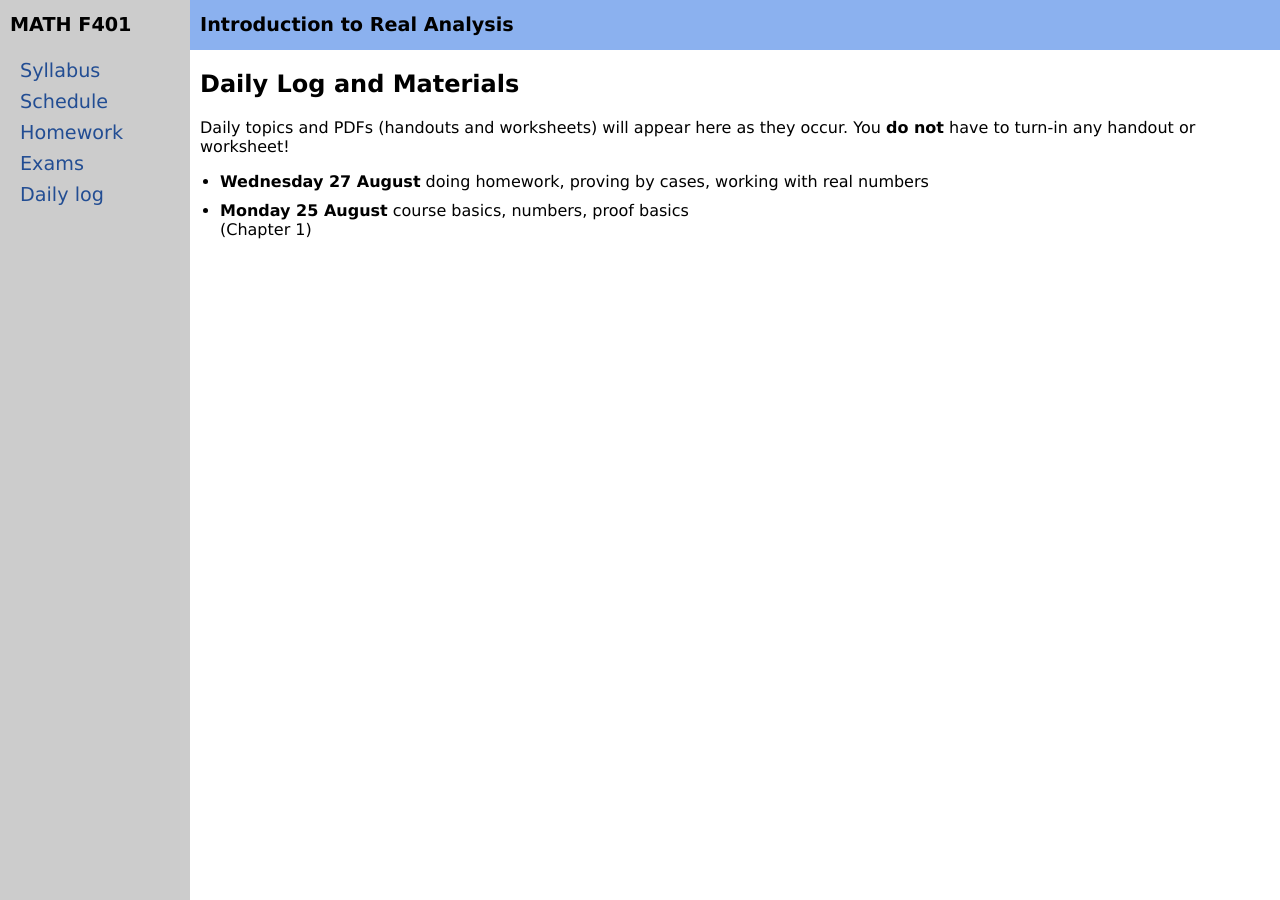
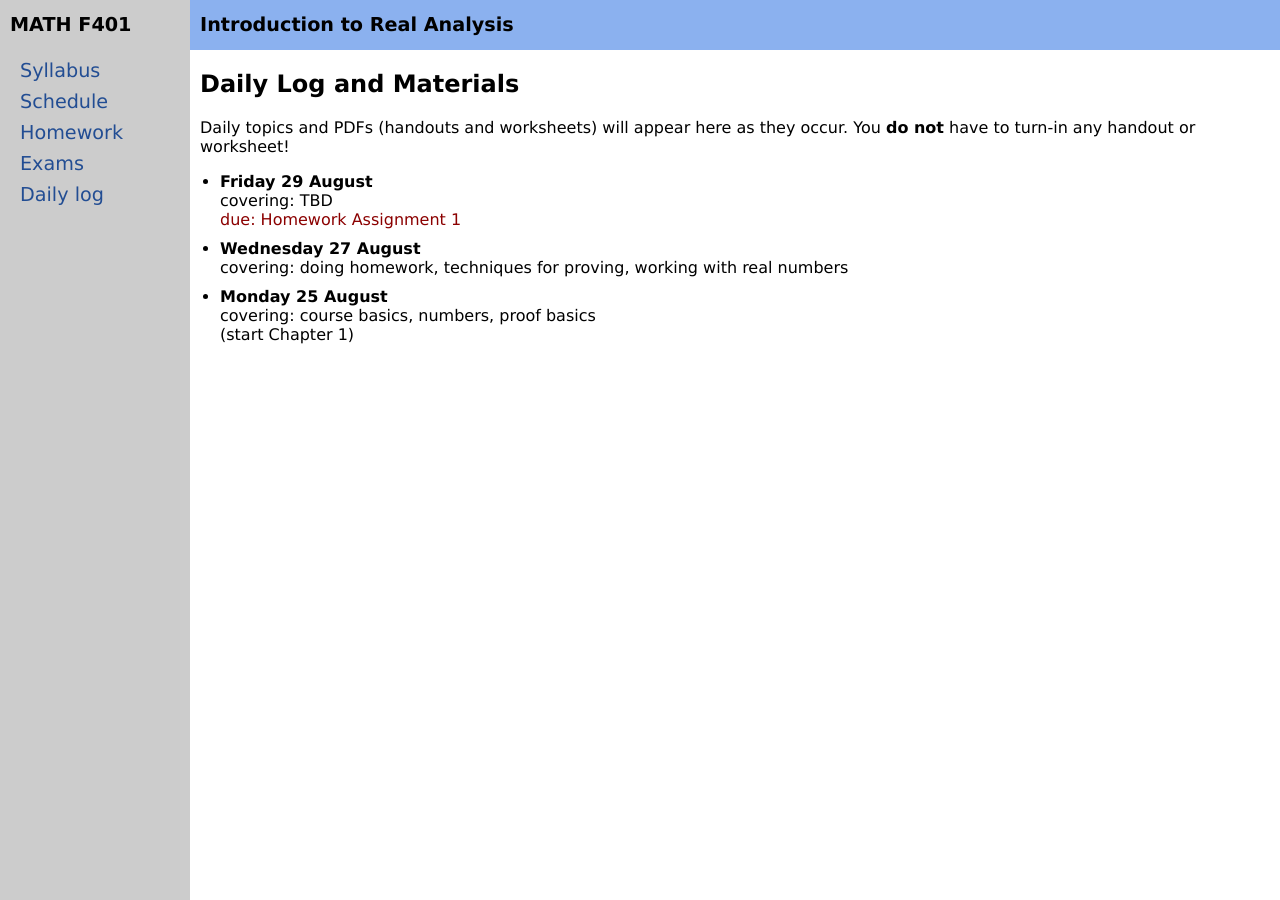
Before and after one commit to bueler/real, a Jekyll site: the page built from daily.md, in a window 1280 px wide. Built offline with Jekyll 4.4.1, drawn with Linux system fonts in a browser that asks for light colours.

Commit message:
better daily

```diff
--- a/_data/daily.yml
+++ b/_data/daily.yml
@@ -1,10 +1,13 @@
 semester: Fall 2025
 home: assets/
 daily:
-- name: Wednesday 27 August
-  description: doing homework, proving by cases, working with real numbers
-- name: Monday 25 August
-  description: course basics, numbers, proof basics
+- day: Friday 29 August
+  cover: TBD
+  due: Homework Assignment 1
+- day: Wednesday 27 August
+  cover: doing homework, techniques for proving, working with real numbers
+- day: Monday 25 August
+  cover: course basics, numbers, proof basics
   chapter: 1
   #more: x
   #chapter: x
--- a/_includes/daily_table.md
+++ b/_includes/daily_table.md
@@ -2,18 +2,18 @@
 
 <ul>
 {% for material in data.daily %}
-<li style="margin-bottom: 10px;"><b>{{ material.name }}</b> {{ material.description }}
+<li style="margin-bottom: 10px;"><b>{{ material.day }}</b>
+    {% if material.cover %}
+        <br>covering: {{ material.cover }}
+    {% endif %}
     {% if material.due %}
-        <br><b>due: {{ material.due }}</b>
+        <br><span style="color: #8B0000;">due: {{ material.due }}</span>
     {% endif %}
     {% if material.more %}
         <br>{{ material.more }}
     {% endif %}
     {% if material.chapter %}
-        <br>(Chapter {{ material.chapter }})
-    {% endif %}
-    {% if material.chapters %}
-        <br>(Chapters {{ material.chapters }})
+        <br>(start Chapter {{ material.chapter }})
     {% endif %}
     {% if material.doc %}
         <br><a href="{{ data.home }}/{{ material.doc }}">{{ material.docname }}</a>
```
